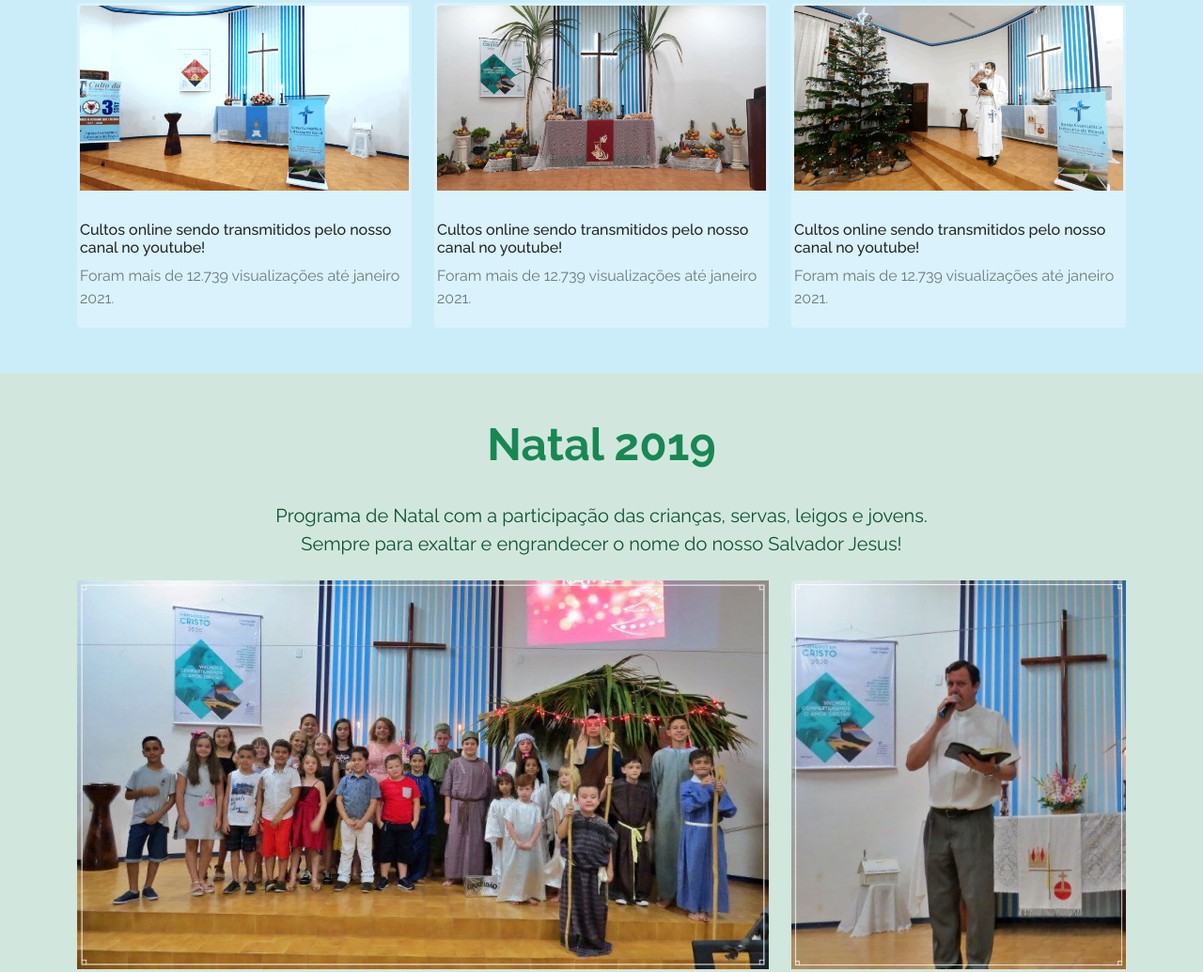
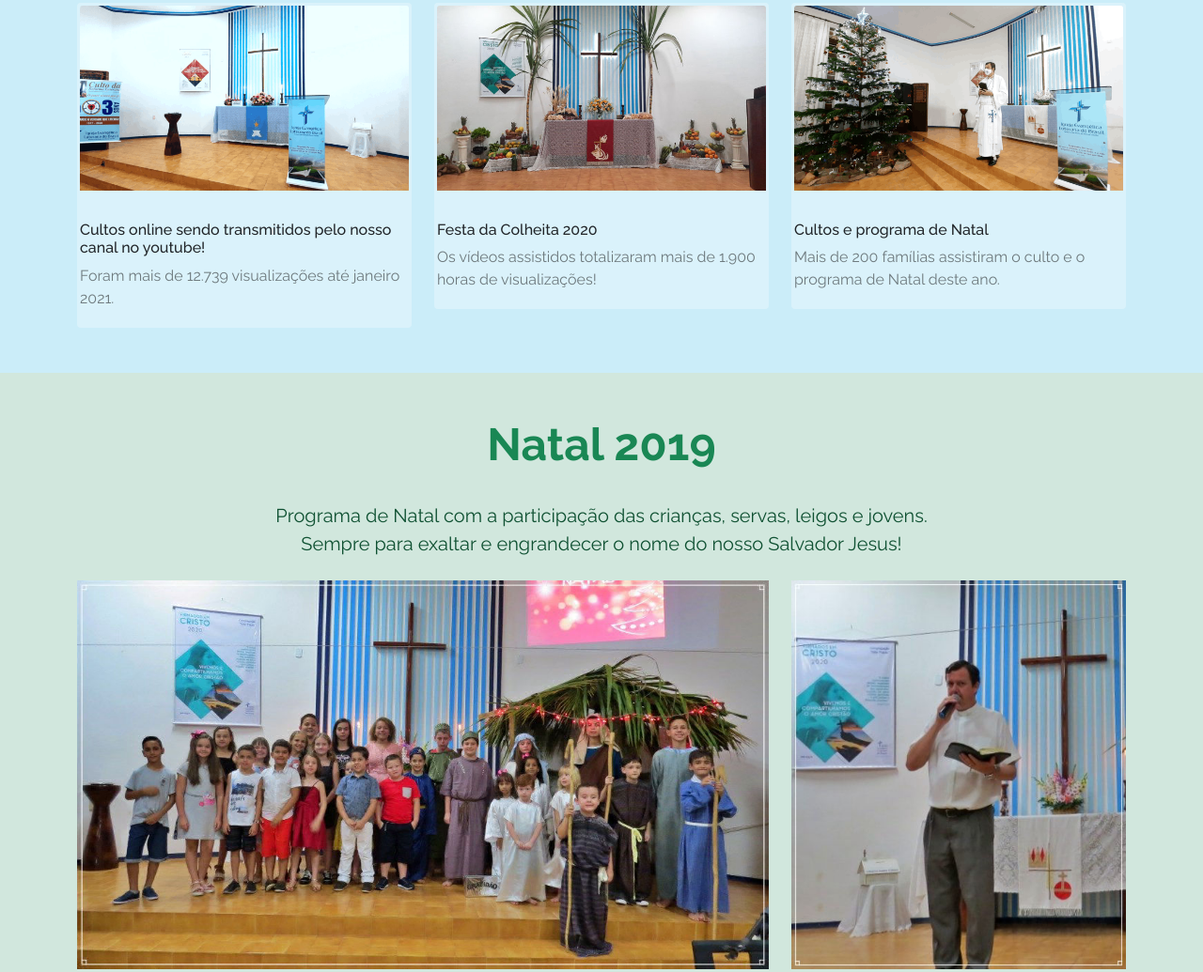
Before and after one commit to denilson-guimaraes/ielb-afonso-claudio, a plain HTML site: page index.html in a window 1280 px wide. Shown: the part 3224-4259 px from the top of the page at 94% size. Drawn offline with nearby package versions, Linux system fonts and the light colour scheme.

Commit message:
UPLOAD 02 - Correções

```diff
--- a/index.html
+++ b/index.html
@@ -152,9 +152,9 @@
                   <div class="card">
                      <img class="card-img-top" src="./images/2020/card-img-2.jpg" alt="Festa da Colheita" />
                      <div class="card-body px-0">
-                        <h5 class="card-title fs-6 mt-3">Cultos online sendo transmitidos pelo nosso canal no youtube!</h5>
+                        <h5 class="card-title fs-6 mt-3">Festa da Colheita 2020</h5>
 
-                        <p class="card-text fs-6 mt-2 text-black-50">Foram mais de 12.739 visualizações até janeiro 2021.</p>
+                        <p class="card-text fs-6 mt-2 text-black-50">Os vídeos assistidos totalizaram mais de 1.900 horas de visualizações!</p>
                      </div>
                   </div>
                </div>
@@ -162,9 +162,9 @@
                   <div class="card">
                      <img class="card-img-top" src="./images/2020/card-img-3.png" alt="Culto" />
                      <div class="card-body px-0">
-                        <h5 class="card-title fs-6 mt-3">Cultos online sendo transmitidos pelo nosso canal no youtube!</h5>
+                        <h5 class="card-title fs-6 mt-3">Cultos e programa de Natal</h5>
 
-                        <p class="card-text fs-6 mt-2 text-black-50">Foram mais de 12.739 visualizações até janeiro 2021.</p>
+                        <p class="card-text fs-6 mt-2 text-black-50">Mais de 200 famílias assistiram o culto e o programa de Natal deste ano.</p>
                      </div>
                   </div>
                </div>
```
